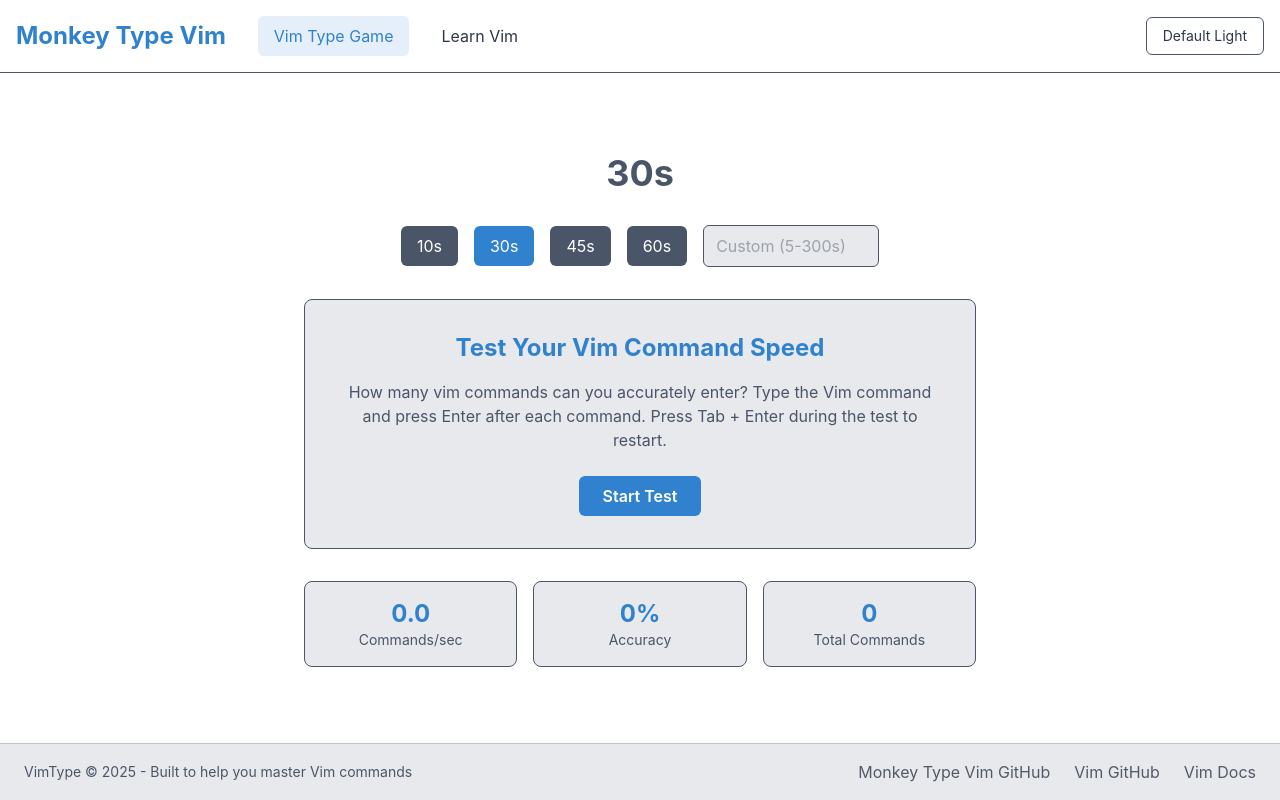
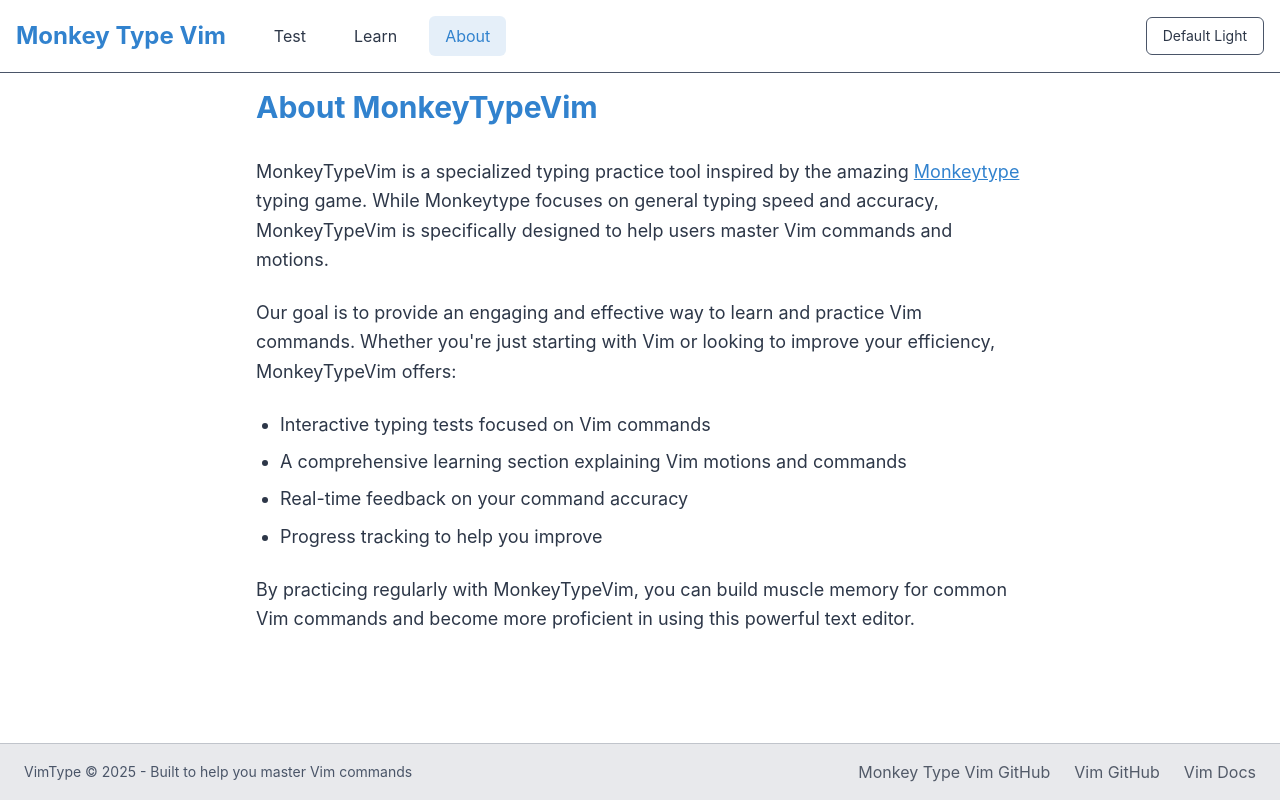
Before and after one commit to jayvil/MonkeyTypeVim, a React (Vite) app: page /about in a window 1280 px wide. Before the commit this address led to /. Built offline with nearby package versions, Linux system fonts and the light colour scheme.

Commit message:
Add About page. Fix resetState being recreated on every render on Learn page

```diff
--- a/src/App.tsx
+++ b/src/App.tsx
@@ -6,6 +6,7 @@
 import { useTheme } from './hooks/useTheme';
 import { TypeGame } from './pages/TypeGame';
 import { Learn } from './pages/Learn';
+import { About } from './pages/About';
 
 function AppContent() {
   const { currentTheme } = useTheme();
@@ -47,6 +48,7 @@
         <Routes>
           <Route path="/" element={<TypeGame />} />
           <Route path="/learn" element={<Learn />} />
+          <Route path="/about" element={<About />} />
           <Route path="*" element={<Navigate to="/" replace />} />
         </Routes>
       </main>
--- a/src/components/Navigation.tsx
+++ b/src/components/Navigation.tsx
@@ -14,7 +14,7 @@
     transition: 'all 0.2s',
   });
 
-  const handleNavigation = (to: string) => (e: React.MouseEvent) => {
+  const handleClick = (e: React.MouseEvent, to: string) => {
     e.preventDefault();
     window.scrollTo(0, 0);
     navigate(to);
@@ -26,18 +26,26 @@
         to="/"
         className={({ isActive }) => `hover:opacity-80`}
         style={({ isActive }) => linkStyle(isActive)}
-        onClick={handleNavigation('/')}
+        onClick={(e) => handleClick(e, '/')}
         end
       >
-        Vim Type Game
+        Test
       </NavLink>
       <NavLink
         to="/learn"
         className={({ isActive }) => `hover:opacity-80`}
         style={({ isActive }) => linkStyle(isActive)}
-        onClick={handleNavigation('/learn')}
+        onClick={(e) => handleClick(e, '/learn')}
       >
-        Learn Vim
+        Learn
+      </NavLink>
+      <NavLink
+        to="/about"
+        className={({ isActive }) => `hover:opacity-80`}
+        style={({ isActive }) => linkStyle(isActive)}
+        onClick={(e) => handleClick(e, '/about')}
+      >
+        About
       </NavLink>
     </nav>
   );
--- a/src/components/VimTypeGame.tsx
+++ b/src/components/VimTypeGame.tsx
@@ -177,14 +177,15 @@
               className="text-2xl font-bold mb-4"
               style={{ color: currentTheme.colors.primary }}
             >
-              Test Your Vim Command Speed
+              Test Your Vim Speed
             </h2>
             <p
               className="mb-6"
               style={{ color: currentTheme.colors.secondary }}
             >
-              How many vim commands can you accurately enter? Type the Vim command and press Enter after each command.
-              Press Tab + Enter during the test to restart.
+              How many vim commands can you enter correctly? <br /><br />
+              Type the Vim command and press Enter after each command. <br /><br />
+              Press Tab + Enter anytime during the test to restart.
             </p>
             <button
               onClick={handleStart}
--- a/src/hooks/useVimState.ts
+++ b/src/hooks/useVimState.ts
@@ -1,4 +1,4 @@
-import { useState } from 'react';
+import { useState, useCallback } from 'react';
 import { VimState } from '../types/vim';
 import { getSampleText } from '../utils/textUtils';
 
@@ -13,7 +13,7 @@
     commandBuffer: ''
   });
 
-  const resetState = () => {
+  const resetState = useCallback(() => {
     setVimState({
       mode: 'normal',
       content: getSampleText(),
@@ -23,9 +23,9 @@
       lastCommand: '',
       commandBuffer: ''
     });
-  };
+  }, []);
 
-  const executeCommand = (key: string) => {
+  const executeCommand = useCallback((key: string) => {
     setVimState(prevState => {
       let newState = { ...prevState };
 
@@ -68,7 +68,7 @@
           return prevState;
       }
     });
-  };
+  }, []);
 
   const handleNormalMode = (state: VimState, key: string): VimState => {
     const content = state.content;
@@ -243,5 +243,9 @@
     }
   };
 
-  return { vimState, executeCommand, resetState };
+  return {
+    vimState,
+    executeCommand,
+    resetState
+  };
 };
--- /dev/null
+++ b/src/pages/About.tsx
@@ -0,0 +1,51 @@
+import React from 'react';
+import { useTheme } from '../hooks/useTheme';
+
+export const About: React.FC = () => {
+  const { currentTheme } = useTheme();
+
+  const linkStyle = {
+    color: currentTheme.colors.primary,
+    textDecoration: 'underline',
+    transition: 'opacity 0.2s',
+  };
+
+  return (
+    <div className="container mx-auto p-4 flex-grow">
+      <div className="max-w-3xl mx-auto space-y-6">
+        <h1 className="text-3xl font-bold mb-8" style={{ color: currentTheme.colors.primary }}>
+          About MonkeyTypeVim
+        </h1>
+
+        <p className="text-lg leading-relaxed">
+          MonkeyTypeVim is a specialized typing practice tool inspired by the amazing{' '}
+          <a
+            href="https://monkeytype.com"
+            target="_blank"
+            rel="noopener noreferrer"
+            style={linkStyle}
+            className="hover:opacity-80"
+          >
+            Monkeytype
+          </a>{' '}
+          typing game. While Monkeytype focuses on general typing speed and accuracy, MonkeyTypeVim is specifically designed to help users master Vim commands and motions.
+        </p>
+
+        <p className="text-lg leading-relaxed">
+          Our goal is to provide an engaging and effective way to learn and practice Vim commands. Whether you're just starting with Vim or looking to improve your efficiency, MonkeyTypeVim offers:
+        </p>
+
+        <ul className="list-disc pl-6 text-lg leading-relaxed space-y-2">
+          <li>Interactive typing tests focused on Vim commands</li>
+          <li>A comprehensive learning section explaining Vim motions and commands</li>
+          <li>Real-time feedback on your command accuracy</li>
+          <li>Progress tracking to help you improve</li>
+        </ul>
+
+        <p className="text-lg leading-relaxed">
+          By practicing regularly with MonkeyTypeVim, you can build muscle memory for common Vim commands and become more proficient in using this powerful text editor.
+        </p>
+      </div>
+    </div>
+  );
+};
```
